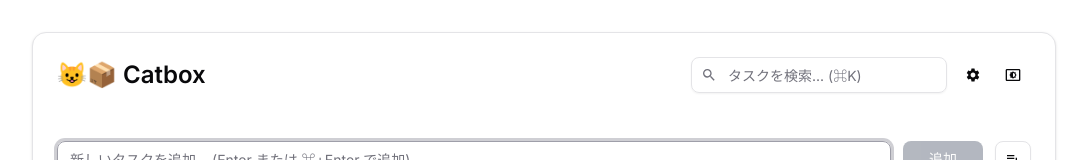
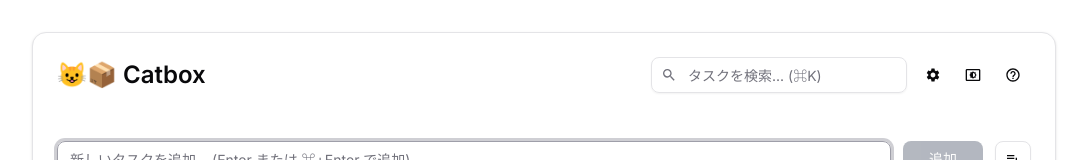
Before and after one commit to koh-tom/catbox, a React (Vite) app: page / in a window 1280 px wide. Shown: the top 160 px of the page, without its empty margins (96-1183 px from the left). Built offline with nearby package versions, Linux system fonts and the light colour scheme; the HTML template or start-up script is replaced by a standard one.

Commit message:
feat(なし): ✨ ヘルプボタンの追加

```diff
--- a/src/App.tsx
+++ b/src/App.tsx
@@ -1,5 +1,5 @@
 import { useRef, useState } from 'react';
-import { MdSearch } from 'react-icons/md';
+import { MdHelpOutline, MdSearch } from 'react-icons/md';
 import { toast } from 'sonner';
 import { CalendarView } from '@/components/CalendarView';
 import { SettingsMenu } from '@/components/SettingsMenu';
@@ -7,6 +7,7 @@ import { ThemeToggle } from '@/components/ThemeToggle';
 import { TodoDetailModal } from '@/components/TodoDetailModal';
 import { TodoInput } from '@/components/TodoInput';
 import { TodoList } from '@/components/TodoList';
+import { Button } from '@/components/ui/button';
 import { Card, CardContent, CardHeader, CardTitle } from '@/components/ui/card';
 import { Input } from '@/components/ui/input';
 import { Toaster } from '@/components/ui/sonner';
@@ -132,6 +133,15 @@ function App() {
                     deleteSavedTag={deleteSavedTag}
                   />
                   <ThemeToggle />
+                  <Button
+                    variant="ghost"
+                    size="icon"
+                    className="shrink-0"
+                    title="ショートカット一覧"
+                    onClick={() => {}}
+                  >
+                    <MdHelpOutline className="h-5 w-5" />
+                  </Button>
                 </div>
               </div>
             </div>
```
